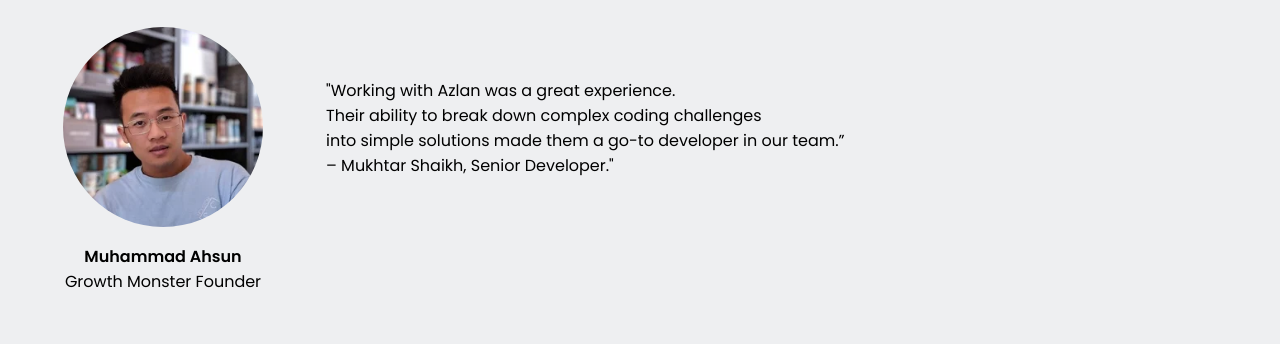
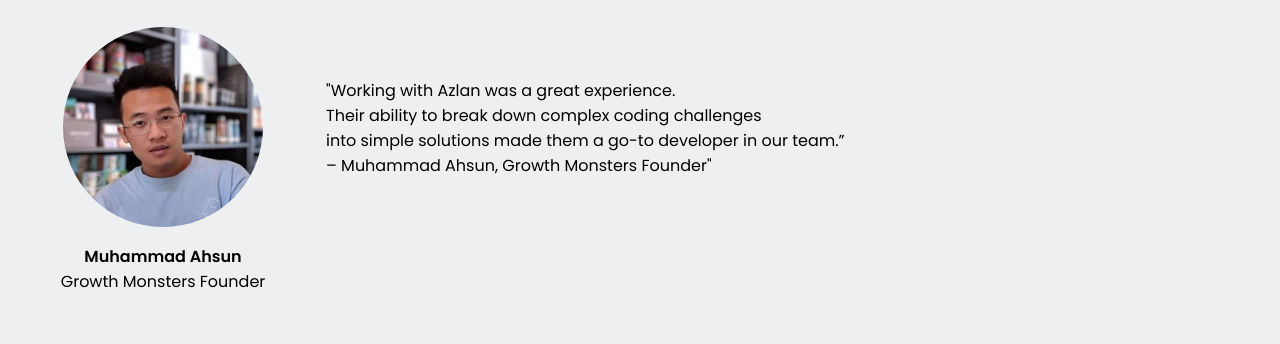
Before and after one commit to mustafa6978/portfolio-mustafa, a plain HTML site: page index.html in a window 1280 px wide. Shown: the part 931-1275 px from the top of the page. Drawn offline with Linux system fonts and the light colour scheme.

Commit message:
first commit

```diff
--- a/index.html
+++ b/index.html
@@ -137,7 +137,7 @@
           <div class="person-details">
             <img src="images/testimony-headshot.webp" />
             <p>Muhammad Ahsun</p>
-            <p>Growth Monster Founder</p>
+            <p>Growth Monsters Founder</p>
           </div>
 
           <div class="text">
@@ -145,7 +145,7 @@
             Their ability to break down complex coding challenges <br />
             into simple solutions made them a go-to developer in our team.”
             <br />
-            – Mukhtar Shaikh, Senior Developer."
+            – Muhammad Ahsun, Growth Monsters Founder"
           </div>
         </div>
       </section>
```
